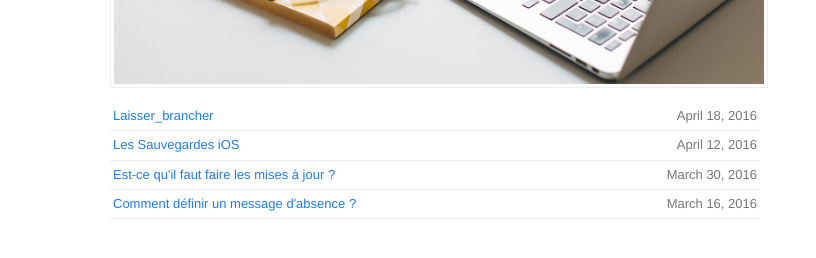
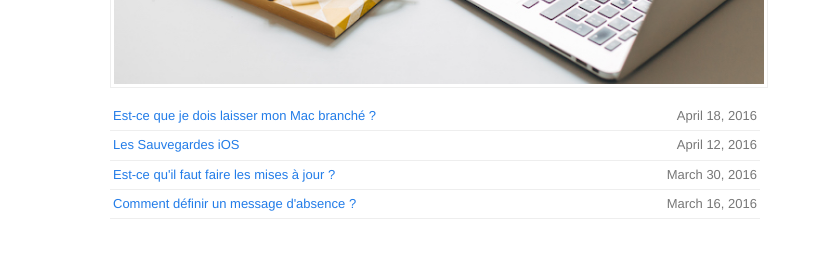
Before and after one commit to holman/left, a Jekyll site: the page built from index.html, in a window 1280 px wide. Shown: the part 177-435 px from the top of the page, without its empty margins (0-816 px from the left). Built offline with Jekyll 4.4.1, drawn with Linux system fonts in a browser that asks for light colours; nearby versions of some CDN libraries.

Commit message:
Update 2016-04-18-Laisser_brancher.markdown

```diff
--- a/_posts/2016-04-18-Laisser_brancher.markdown
+++ b/_posts/2016-04-18-Laisser_brancher.markdown
@@ -1,3 +1,9 @@
+---
+layout: post
+title: Est-ce que je dois laisser mon Mac branché ?
+category: posts
+---
+
 Bonjour !
 
 Cette semaine je répond à cette question que beaucoup d’entre-vous se posent :
```
